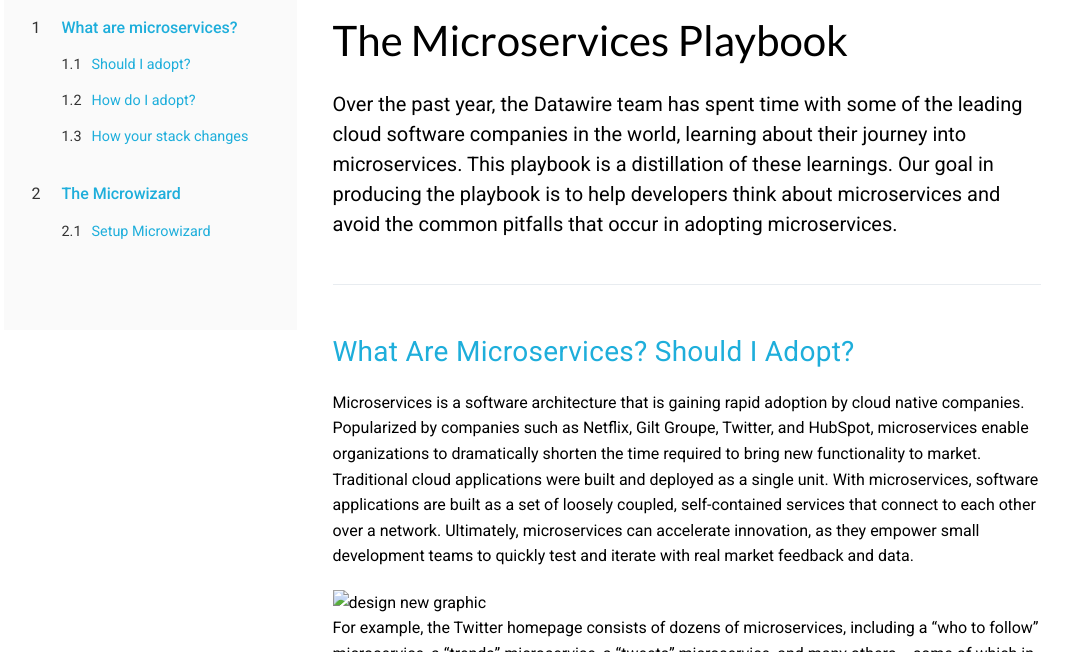
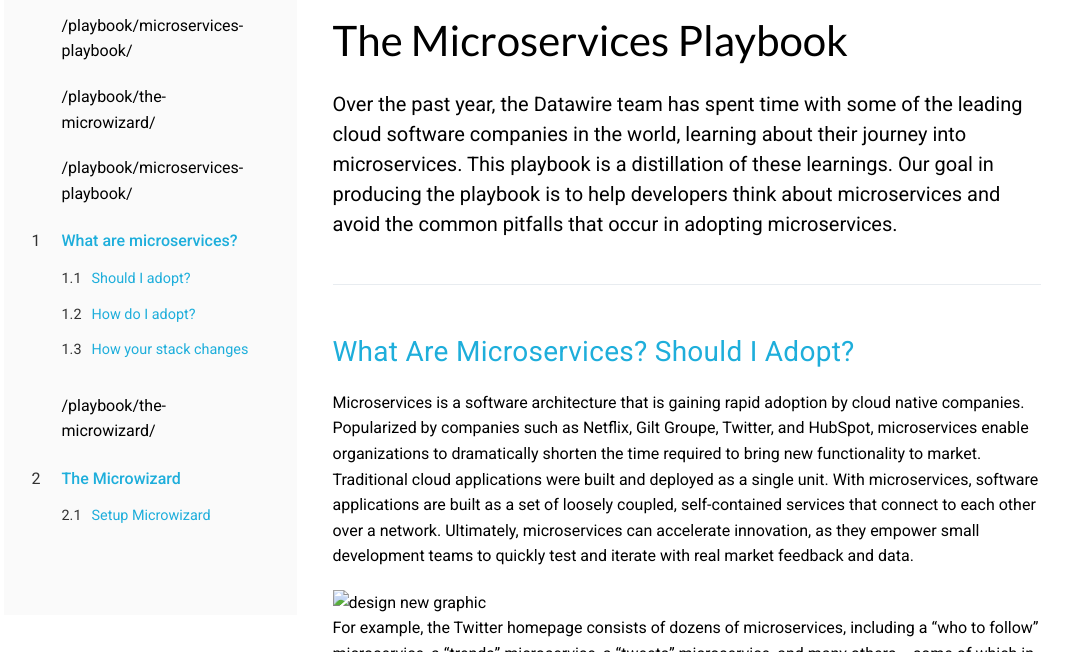
Before and after one commit to datawire/playbook, a Jekyll site: the page built from index.html, in a window 1280 px wide and 900 px high, cut to the strip 248-900 px from the top of the window. Shown: the whole strip, without its empty margins (51-1120 px from the left). Built offline with Jekyll 4.4.1, drawn with Linux system fonts in a browser that asks for light colours.

Commit message:
output page url to see what GH pages expects

```diff
--- a/_includes/sidenav.html
+++ b/_includes/sidenav.html
@@ -1,6 +1,10 @@
 <ol class="toc">
+  {% for page in site.playbook %}
+    <p>{{page.url}}</p>
+  {% endfor %}
   {% for page in site.data.playbook %}
     {% assign page_url = page | prepend:"/playbook/" | append:"/" %}
+    <p>{{page_url}}</p>
     {% assign p = site.playbook | where:"url",page_url | first %}
   <li><span class="toc-heading"><a href="{{ site.baseurl }}{{ p.url }}">{{ p.title }}</a></span>
     <ol>
```
